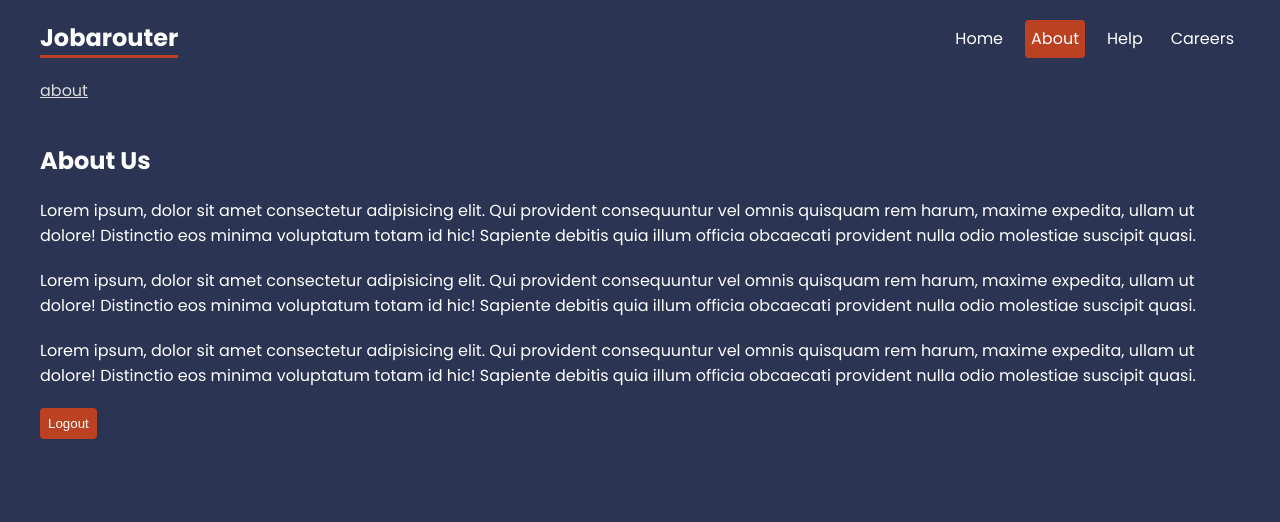
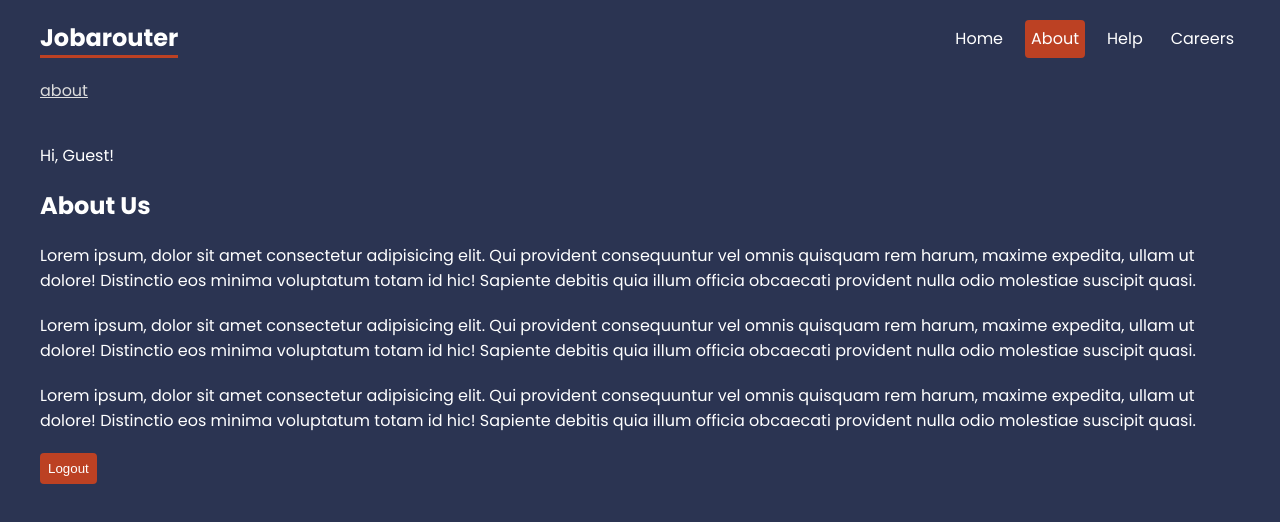
Before and after one commit to markpackham/ReactRouterInDepth, a React (Create React App) app: page /about in a window 1280 px wide. Shown: the top 522 px of the page. Built offline with nearby package versions, Linux system fonts and the light colour scheme.

Commit message:
add hello for guest

```diff
--- a/src/pages/About.js
+++ b/src/pages/About.js
@@ -1,18 +1,24 @@
-import { Navigate } from "react-router-dom";
 import { useState } from "react";
+import { Navigate, useSearchParams } from "react-router-dom";
 
 export default function About() {
   const [user, setUser] = useState("Edward");
+  const [searchParams] = useSearchParams();
 
-  // we set a user by default so the only way to logout is clicking on the Logout button
+  let name = searchParams.get("name");
+
+  if (name === null) {
+    name = "Guest";
+  }
+
   if (!user) {
-    // "replace" is used to replace the history so the "About" page is removed from it
-    // this will impact our Browser's back button so we can't return to "About" when logged out
     return <Navigate to="/" replace={true} />;
   }
 
   return (
     <div className="about">
+      {name && <p>Hi, {name}!</p>}
+
       <h2>About Us</h2>
       <p>
         Lorem ipsum, dolor sit amet consectetur adipisicing elit. Qui provident
```
